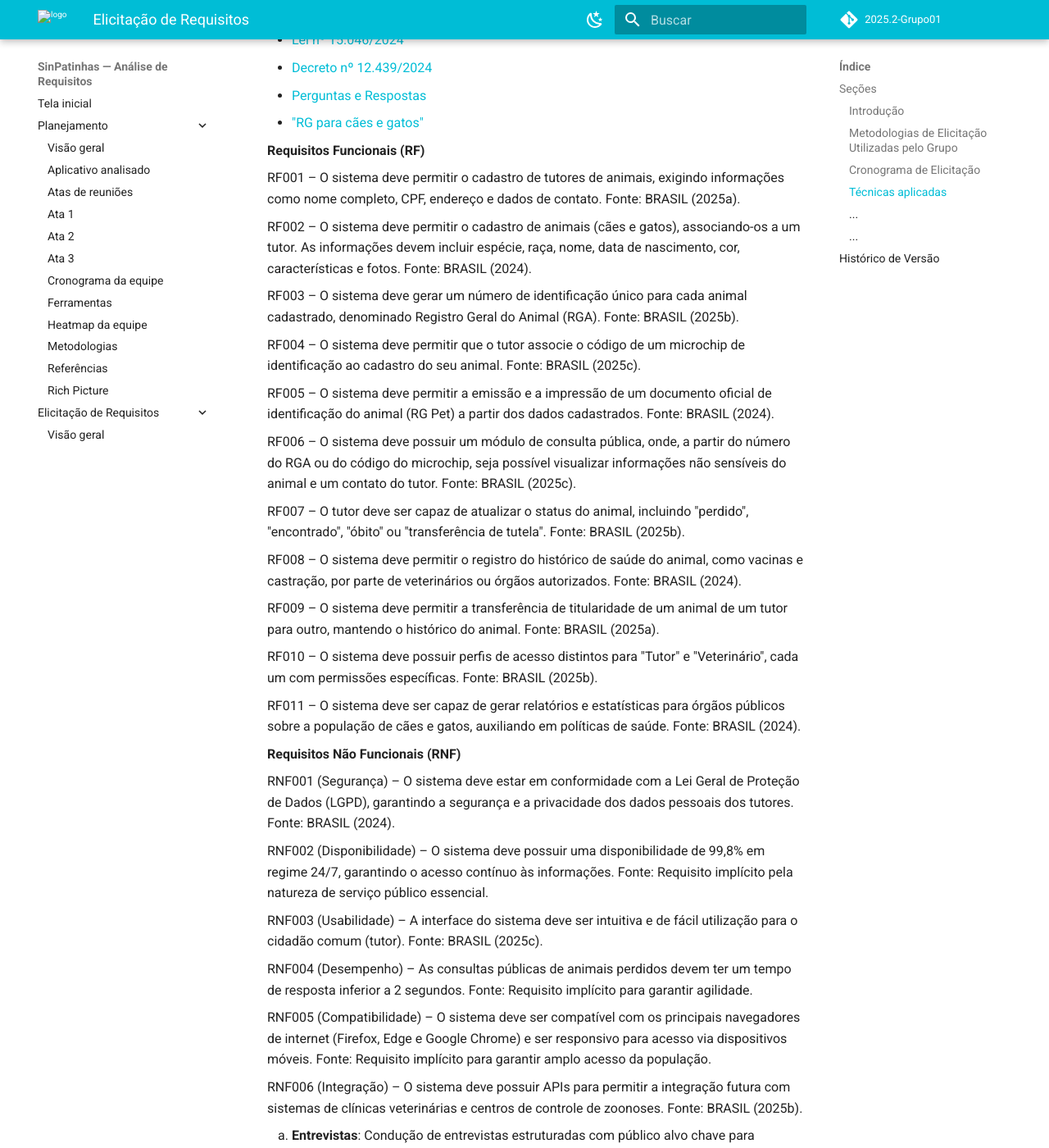
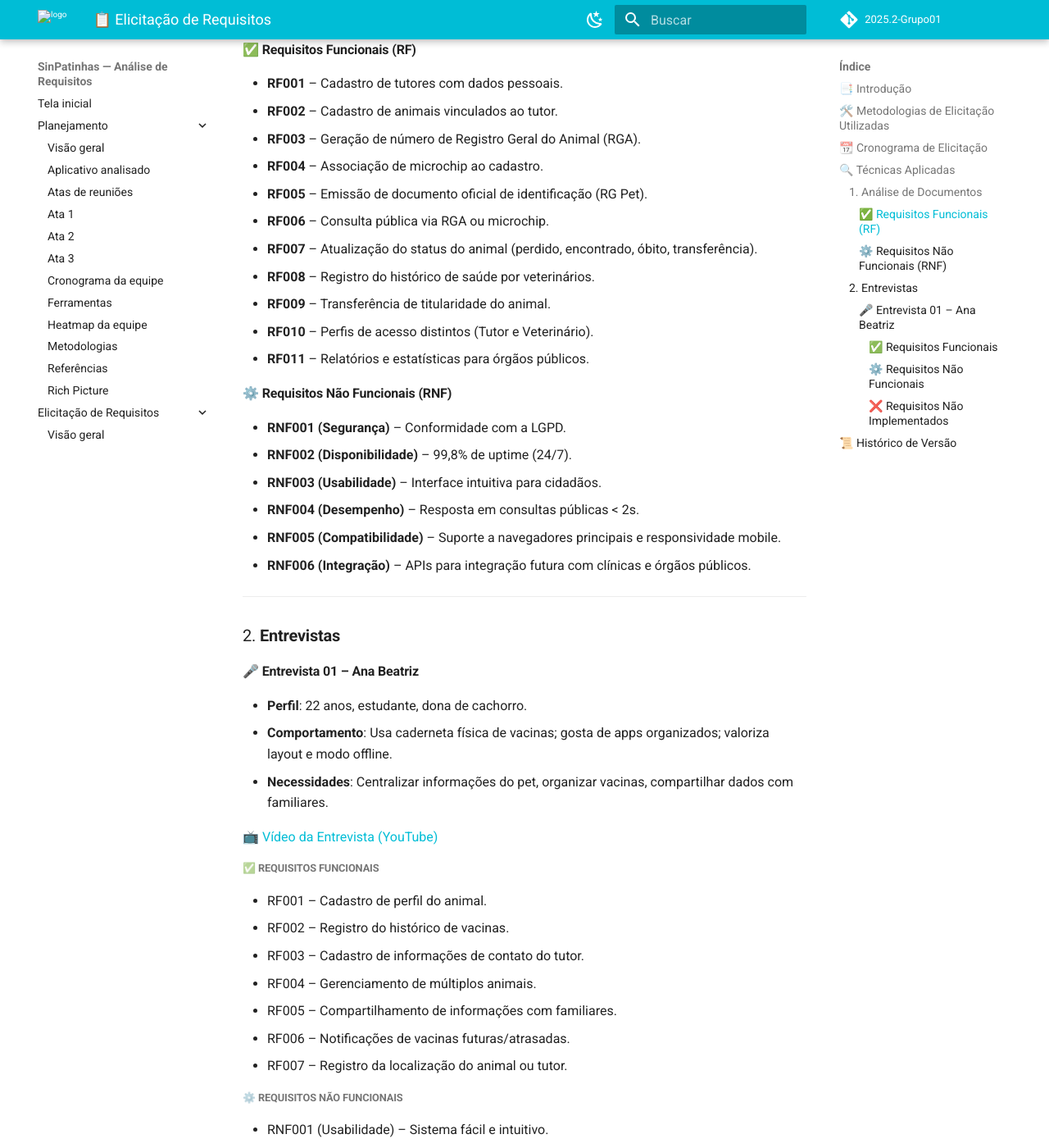
Before and after one commit to Requisitos-de-Software/2025.2-SinPatinhas, an MkDocs documentation site: the page built from docs/elicitacao/tecnicas_elicitacao/tec_elicitacao.md, in a window 1280 px wide and 1400 px high, scrolled down 1444 px. Shown: the whole window at 82% size. Built offline with MkDocs 1.6.1 and Material for MkDocs 9.7.7, drawn with Linux system fonts in a browser that asks for light colours; comment, search, counter and statistics services are not loaded; some of the changed text lies outside the part shown.

Commit message:
fix(estrutura e conteudo): Atualizando estrutura de tec-eli. e conteudo de tec-de-pr.

```diff
--- a/docs/elicitacao/tecnicas_elicitacao/tec_elicitacao.md
+++ b/docs/elicitacao/tecnicas_elicitacao/tec_elicitacao.md
@@ -1,196 +1,113 @@
-# Elicitação de Requisitos
+# 📋 Elicitação de Requisitos
+
+> Documento referente ao processo de **Elicitação de Requisitos** do sistema **SinPatinhas** (Sistema Nacional de Identificação e Registro de Animais de Estimação).
 
 ---
 
-## Seções
+## 📑 Introdução
 
-- ### Introdução
+A fase de elicitação é crucial para garantir que o sistema final atenda às necessidades dos **órgãos públicos** (em conformidade com leis e decretos) e dos **usuários finais** (tutores e veterinários).
 
-  Este documento tem como objetivo registrar e detalhar o processo de **Elicitação de Requisitos** realizado pelo grupo para o desenvolvimento do sistema **Sinpatinhas** (Sistema Nacional de Identificação e Registro de Animais de Estimação).
+Para isso, foram utilizadas as seguintes metodologias:
+- **Análise de Documentos** → entendimento do contexto legal e técnico.
+- **Entrevistas** → captura de necessidades reais dos usuários.
+- **Brainstorming** → geração de ideias e validação inicial de requisitos.
 
-  A fase de elicitação é crucial para garantir que o sistema final atenda às necessidades tanto dos órgãos públicos, em conformidade com as leis e decretos vigentes, quanto dos usuários finais, como tutores e veterinários. Para tal, foram empregadas metodologias como **Análise de Documentos** (para entender o contexto legal e técnico) e **Entrevistas** com stakeholders chave (para capturar necessidades do usuário e validar o escopo).
-
-  As seções a seguir detalham as metodologias aplicadas, o cronograma de atividades e o resultado do trabalho, apresentando os Requisitos Funcionais (RF) e Não Funcionais (RNF) identificados até o momento.
-
-- ### Metodologias de Elicitação Utilizadas pelo Grupo
-  O grupo adotou as seguintes metodologias de elicitação:
-  - *Analise de Documentos*: Revisão de documentos existentes para entender o contexto e requisitos iniciais.
-  - *Entrevistas*: Realização de entrevistas com stakeholders para coleta de requisitos.
-      - [Roteiro de Entrevista](Roteiro.md)
-  - *Brainstorming*: Sessões de brainstorming para geração de ideias e identificação inicial de requisitos.
-
-
-- ### Cronograma de Elicitação
-  O cronograma de atividades de elicitação foi planejado da seguinte forma:
-
-  | Atividade               | Data Agendada| Data Execução | Responsável     | Observações     |
-  |------------------------|--------------|---------------|-----------------|-----------------|
-  |Análise de Documentos|24/09/2025|24/09/2025|Pedro Gomes|Realizada conforme o planejado|
-  |Entrevista|25/09/2025|26/09/2025|Antônio e Pedro| Reagendado devido solicição da entrevistada|
-
-- ### Técnicas aplicadas
-  1. **Análise de Documentos**: Revisão detalhada de documentos legais e técnicos relacionados ao sistema Sinpatinhas, incluindo leis, decretos e termos de uso.
-      **Documentos de Referência**
-      - [Lei nº 15.046/2024](https://www.planalto.gov.br/ccivil_03/_ato2023-2026/2024/lei/L15046.htm)
-      - [Decreto nº 12.439/2024](https://www.planalto.gov.br/ccivil_03/_ato2023-2026/2025/Decreto/D12439.htm)
-      - [Perguntas e Respostas](https://www.gov.br/mma/pt-br/noticias/perguntas-e-respostas-sobre-o-propatinhas-e-o-sinpatinhas)
-      - ["RG para cães e gatos"](https://www.gov.br/planalto/pt-br/acompanhe-o-planalto/noticias/2025/04/rg-para-caes-e-gatos-tire-duvidas-sobre-a-nova-acao-do-governo-federal)
-
-      **Requisitos Funcionais (RF)**
-
-      RF001 – O sistema deve permitir o cadastro de tutores de animais, exigindo informações como nome completo, CPF, endereço e dados de contato.
-      Fonte: BRASIL (2025a).
-
-      RF002 – O sistema deve permitir o cadastro de animais (cães e gatos), associando-os a um tutor. As informações devem incluir espécie, raça, nome, data de nascimento, cor, características e fotos.
-      Fonte: BRASIL (2024).
-
-      RF003 – O sistema deve gerar um número de identificação único para cada animal cadastrado, denominado Registro Geral do Animal (RGA).
-      Fonte: BRASIL (2025b).
-
-      RF004 – O sistema deve permitir que o tutor associe o código de um microchip de identificação ao cadastro do seu animal.
-      Fonte: BRASIL (2025c).
-
-      RF005 – O sistema deve permitir a emissão e a impressão de um documento oficial de identificação do animal (RG Pet) a partir dos dados cadastrados.
-      Fonte: BRASIL (2024).
-
-      RF006 – O sistema deve possuir um módulo de consulta pública, onde, a partir do número do RGA ou do código do microchip, seja possível visualizar informações não sensíveis do animal e um contato do tutor.
-      Fonte: BRASIL (2025c).
-
-      RF007 – O tutor deve ser capaz de atualizar o status do animal, incluindo "perdido", "encontrado", "óbito" ou "transferência de tutela".
-      Fonte: BRASIL (2025b).
-
-      RF008 – O sistema deve permitir o registro do histórico de saúde do animal, como vacinas e castração, por parte de veterinários ou órgãos autorizados.
-      Fonte: BRASIL (2024).
-
-      RF009 – O sistema deve permitir a transferência de titularidade de um animal de um tutor para outro, mantendo o histórico do animal.
-      Fonte: BRASIL (2025a).
-
-      RF010 – O sistema deve possuir perfis de acesso distintos para "Tutor" e "Veterinário", cada um com permissões específicas.
-      Fonte: BRASIL (2025b).
-
-      RF011 – O sistema deve ser capaz de gerar relatórios e estatísticas para órgãos públicos sobre a população de cães e gatos, auxiliando em políticas de saúde.
-      Fonte: BRASIL (2024).
-
-      **Requisitos Não Funcionais (RNF)**
-
-      RNF001 (Segurança) – O sistema deve estar em conformidade com a Lei Geral de Proteção de Dados (LGPD), garantindo a segurança e a privacidade dos dados pessoais dos tutores.
-      Fonte: BRASIL (2024).
-
-      RNF002 (Disponibilidade) – O sistema deve possuir uma disponibilidade de 99,8% em regime 24/7, garantindo o acesso contínuo às informações.
-      Fonte: Requisito implícito pela natureza de serviço público essencial.
-
-      RNF003 (Usabilidade) – A interface do sistema deve ser intuitiva e de fácil utilização para o cidadão comum (tutor).
-      Fonte: BRASIL (2025c).
-
-      RNF004 (Desempenho) – As consultas públicas de animais perdidos devem ter um tempo de resposta inferior a 2 segundos.
-      Fonte: Requisito implícito para garantir agilidade.
-
-      RNF005 (Compatibilidade) – O sistema deve ser compatível com os principais navegadores de internet (Firefox, Edge e Google Chrome) e ser responsivo para acesso via dispositivos móveis.
-      Fonte: Requisito implícito para garantir amplo acesso da população.
-
-      RNF006 (Integração) – O sistema deve possuir APIs para permitir a integração futura com sistemas de clínicas veterinárias e centros de controle de zoonoses.
-      Fonte: BRASIL (2025b).
-
-    2. **Entrevistas**: Condução de entrevistas estruturadas com público alvo chave para aprofundar o entendimento dos requisitos e validar as informações coletadas na análise documental.
-
-      **Entrevista 01**
-
-      <iframe width="100%" height="600"
-      src="https://www.youtube.com/embed/Nod9QhMIe20"
-      title="YouTube video player"
-      frameborder="0"
-      allow="accelerometer; autoplay; clipboard-write; encrypted-media; gyroscope; picture-in-picture; web-share"
-      allowfullscreen>
-      </iframe>
-
-      **Nome: Ana Beatriz**
-      **Perfil**
-
-      Jovem, estudante, 22 anos, dona de um cachorro. Atualmente, gerencia as informações de saúde do seu pet de forma manual, utilizando uma caderneta de vacinação física.
-
-      **Comportamentos**
-
-      Guarda a caderneta do animal junto com seus próprios documentos.
-
-      Valoriza a organização e a facilidade de acesso à informação.
-
-      Utiliza aplicativos no celular.
-
-      Valoriza um bom layout e a capacidade de funcionar offline.
-
-      **Necessidades (Objetivos)**
-
-      Ter um local único e seguro para armazenar todas as informações importantes do pet.
-
-      Facilitar a organização das datas de vacinas e outros cuidados.
-
-      Poder compartilhar o acesso às informações do animal com outras pessoas da família.
-
-      **Requisitos Funcionais**
-
-      RF001: O sistema deve permitir o cadastro do perfil de um animal, incluindo seu nome e outras formas de identificação.
-      Fonte: (1:57) - "...Acho que o nome, ou então uma forma de identificação..."
-
-      RF002: O sistema deve permitir o registro e o armazenamento do histórico de vacinas do animal.
-      Fonte: (2:02) - "...além das vacinas e o contato dos tutores."
-
-      RF003: O sistema deve permitir o cadastro de informações de contato do tutor do animal.
-      Fonte: (2:05) - "...além das vacinas e o contato dos tutores."
-
-      RF004: O sistema deve permitir que um tutor gerencie os perfis de múltiplos animais de estimação da família.
-      Fonte: (2:29) - "...colocar todos os animais na família..."
-
-      RF005: O sistema deve permitir o compartilhamento das informações de um animal com outros membros da família ou cuidadores.
-      Fonte: (2:37) - "...eu tenho um parente de ver, ele pode ir lá olhar no aplicativo e ver se está tudo lá..."
-
-      RF006: O sistema deve enviar lembretes ou notificações sobre vacinas futuras ou em atraso.
-      Fonte: (2:34) - "...pra gente ficar sabendo que tá por fora, até perder, digamos, uma vacinação..."
-
-      RF007: O sistema deve registrar a localização do animal ou do tutor como uma informação importante.
-      Fonte: (1:41) - "...armazenasse informações importantes, além da localização..."
-
-      **Requisitos Não Funcionais**
-
-      RNF001 (Usabilidade): O sistema deve ser fácil de usar e intuitivo.
-      Fonte: (1:38) - "Esperaria que fosse fácil de usar..."
-
-      RNF002 (Design de Interface): A interface do sistema deve ter um layout limpo, organizado e agradável.
-      Fonte: (3:12) - "No layout, eu gosto que ainda tenha arrumadinho..."
-
-      RNF005 (Confiabilidade): O sistema deve ser confiável, garantindo que as informações inseridas não sejam perdidas, substituindo com segurança a caderneta física.
-      Fonte: (1:21) - A principal dor mencionada é a perda da caderneta física...
-
-      **Requisitos Não Implementados**
-
-      **Requisitos Não Funcionais**
-
-      RNF001 (Acessibilidade): O sistema deve ser acessível tanto por dispositivos móveis (celular) quanto por computadores (web), com prioridade para a experiência móvel.
-      Fonte: (3:48) - A usuária indica que ambos seriam bons, mas o celular é a principal forma de uso.
-
-      RNF002 (Disponibilidade / Desempenho): O sistema deve possuir funcionalidades que operem offline (sem conexão com a internet).
-      Fonte: (3:23) - "...ter um modo offline é muito bom."
-
-
-
-- ### ...
-  ...
-- ### ...
-  ...
-
+As próximas seções apresentam detalhadamente: metodologias aplicadas, cronograma, requisitos funcionais (RF) e não funcionais (RNF) identificados.
 
 ---
 
-## Histórico de Versão
+## 🛠️ Metodologias de Elicitação Utilizadas
 
-| Versão | Data       | Descrição                                  | Autores       | Revisores |
-|------:|------------|---------------------------------------------|---------------|-----------|
-| 1.0   | 12/09/2025 | Criação da página de Elicitação de Requisitos | Letícia Paiva | Antonio   |
-| 1.1   | 24/09/2025 | Adição do cronograma de elicitação          | Pedro Gomes  |   Antonio   |
-| 1.2   | 24/09/2025 | Adição dos requisitos elicitados            | Pedro e Letícia | Antonio   |
-| 1.3   | 26/09/2025 | Adição da entrevista com Ana Beatriz e requisitos  | Antonio e Letícia | Pedro     |
+- **Análise de Documentos**: revisão de leis, decretos e termos de uso.
+- **Entrevistas**: coleta estruturada de informações com stakeholders.
+  - [📄 Roteiro de Entrevista](Roteiro.md)
+- **Brainstorming**: sessões em grupo para identificação inicial de requisitos.
 
+---
 
----'
+## 📆 Cronograma de Elicitação
+
+| Atividade             | Data Agendada | Data Execução | Responsável      | Observações                                    |
+|-----------------------|---------------|---------------|------------------|------------------------------------------------|
+| Análise de Documentos | 24/09/2025    | 24/09/2025    | Pedro Gomes      | Realizada conforme o planejado                 |
+| Entrevista            | 25/09/2025    | 26/09/2025    | Antônio e Pedro  | Reagendada devido à solicitação da entrevistada |
+
+---
+
+## 🔍 Técnicas Aplicadas
+
+### 1. **Análise de Documentos**
+
+**Fontes de Referência**
+- [Lei nº 15.046/2024](https://www.planalto.gov.br/ccivil_03/_ato2023-2026/2024/lei/L15046.htm)
+- [Decreto nº 12.439/2024](https://www.planalto.gov.br/ccivil_03/_ato2023-2026/2025/Decreto/D12439.htm)
+- [Perguntas e Respostas – Sinpatinhas](https://www.gov.br/mma/pt-br/noticias/perguntas-e-respostas-sobre-o-propatinhas-e-o-sinpatinhas)
+- ["RG para cães e gatos"](https://www.gov.br/planalto/pt-br/acompanhe-o-planalto/noticias/2025/04/rg-para-caes-e-gatos-tire-duvidas-sobre-a-nova-acao-do-governo-federal)
+
+#### ✅ Requisitos Funcionais (RF)
+- **RF001** – Cadastro de tutores com dados pessoais.
+- **RF002** – Cadastro de animais vinculados ao tutor.
+- **RF003** – Geração de número de Registro Geral do Animal (RGA).
+- **RF004** – Associação de microchip ao cadastro.
+- **RF005** – Emissão de documento oficial de identificação (RG Pet).
+- **RF006** – Consulta pública via RGA ou microchip.
+- **RF007** – Atualização do status do animal (perdido, encontrado, óbito, transferência).
+- **RF008** – Registro do histórico de saúde por veterinários.
+- **RF009** – Transferência de titularidade do animal.
+- **RF010** – Perfis de acesso distintos (Tutor e Veterinário).
+- **RF011** – Relatórios e estatísticas para órgãos públicos.
+
+#### ⚙️ Requisitos Não Funcionais (RNF)
+- **RNF001 (Segurança)** – Conformidade com a LGPD.
+- **RNF002 (Disponibilidade)** – 99,8% de uptime (24/7).
+- **RNF003 (Usabilidade)** – Interface intuitiva para cidadãos.
+- **RNF004 (Desempenho)** – Resposta em consultas públicas < 2s.
+- **RNF005 (Compatibilidade)** – Suporte a navegadores principais e responsividade mobile.
+- **RNF006 (Integração)** – APIs para integração futura com clínicas e órgãos públicos.
+
+---
+
+### 2. **Entrevistas**
+
+#### 🎤 Entrevista 01 – Ana Beatriz
+- **Perfil**: 22 anos, estudante, dona de cachorro.
+- **Comportamento**: Usa caderneta física de vacinas; gosta de apps organizados; valoriza layout e modo offline.
+- **Necessidades**: Centralizar informações do pet, organizar vacinas, compartilhar dados com familiares.
+
+📺 [Vídeo da Entrevista (YouTube)](https://www.youtube.com/embed/Nod9QhMIe20)
+
+##### ✅ Requisitos Funcionais
+- RF001 – Cadastro de perfil do animal.
+- RF002 – Registro do histórico de vacinas.
+- RF003 – Cadastro de informações de contato do tutor.
+- RF004 – Gerenciamento de múltiplos animais.
+- RF005 – Compartilhamento de informações com familiares.
+- RF006 – Notificações de vacinas futuras/atrasadas.
+- RF007 – Registro da localização do animal ou tutor.
+
+##### ⚙️ Requisitos Não Funcionais
+- RNF001 (Usabilidade) – Sistema fácil e intuitivo.
+- RNF002 (Design de Interface) – Layout limpo e organizado.
+- RNF003 (Confiabilidade) – Garantia contra perda de dados.
+
+##### ❌ Requisitos Não Implementados
+- RNF004 (Acessibilidade) – Acesso via web e mobile (prioridade no mobile).
+- RNF005 (Disponibilidade / Desempenho) – Funcionalidades offline.
+
+---
+
+## 📜 Histórico de Versão
+
+| Versão | Data       | Descrição                                         | Autores           | Revisores |
+|-------:|------------|---------------------------------------------------|-------------------|-----------|
+| 1.0    | 12/09/2025 | Criação da página de Elicitação de Requisitos     | Letícia Paiva     | Antonio   |
+| 1.1    | 24/09/2025 | Adição do cronograma de elicitação                | Pedro Gomes       | Antonio   |
+| 1.2    | 24/09/2025 | Inclusão de requisitos elicitados                 | Pedro e Letícia   | Antonio   |
+| 1.3    | 26/09/2025 | Entrevista com Ana Beatriz e requisitos associados | Antonio e Letícia | Pedro     |
+| 1.3    | 30/09/2025 | Alteração de estrutura | Antonio | Pedro     |
+
+---
 
 <style>
   .chip{
```
Also changed, not shown: docs/elicitacao/tecnicas_priorizacao/tec-de-priorizacao.md (+14 -5 lines).
